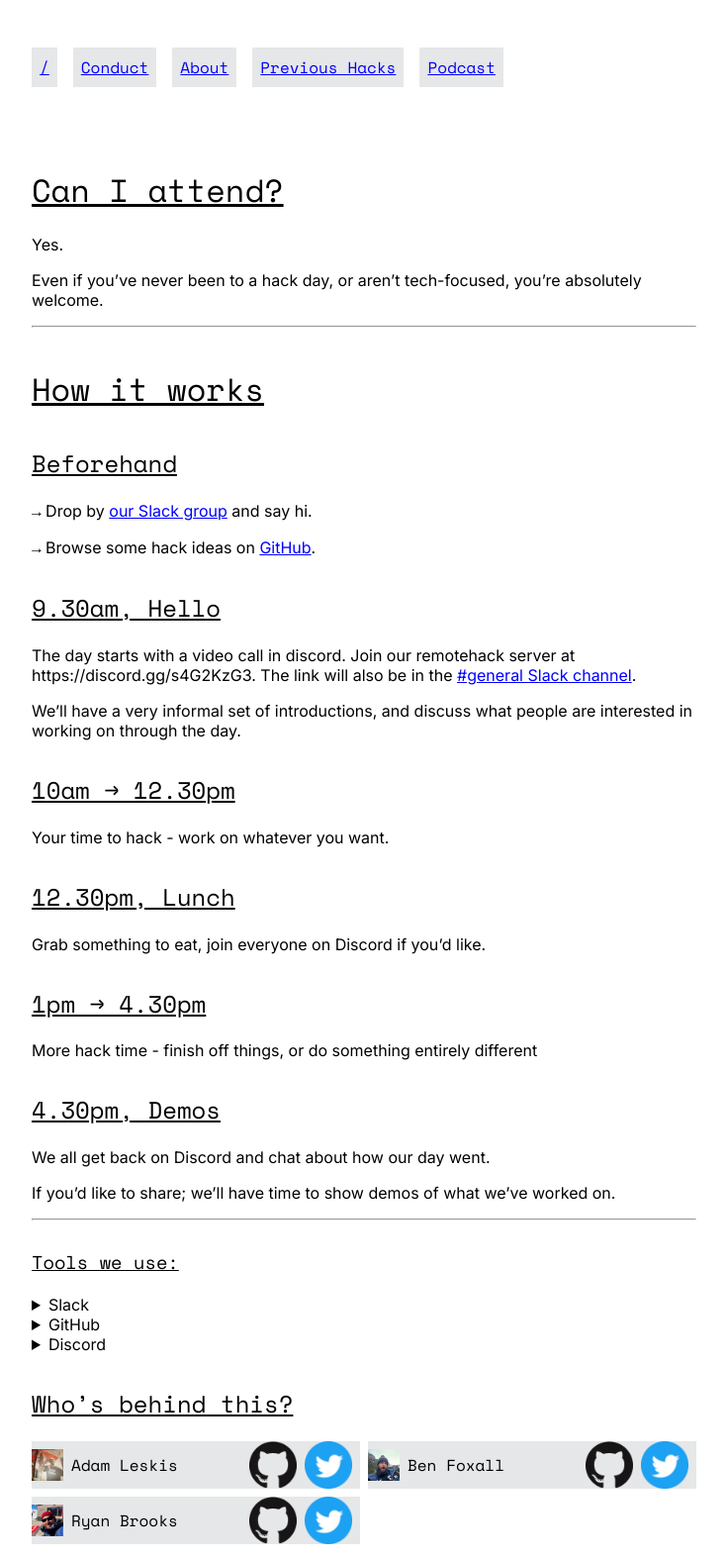
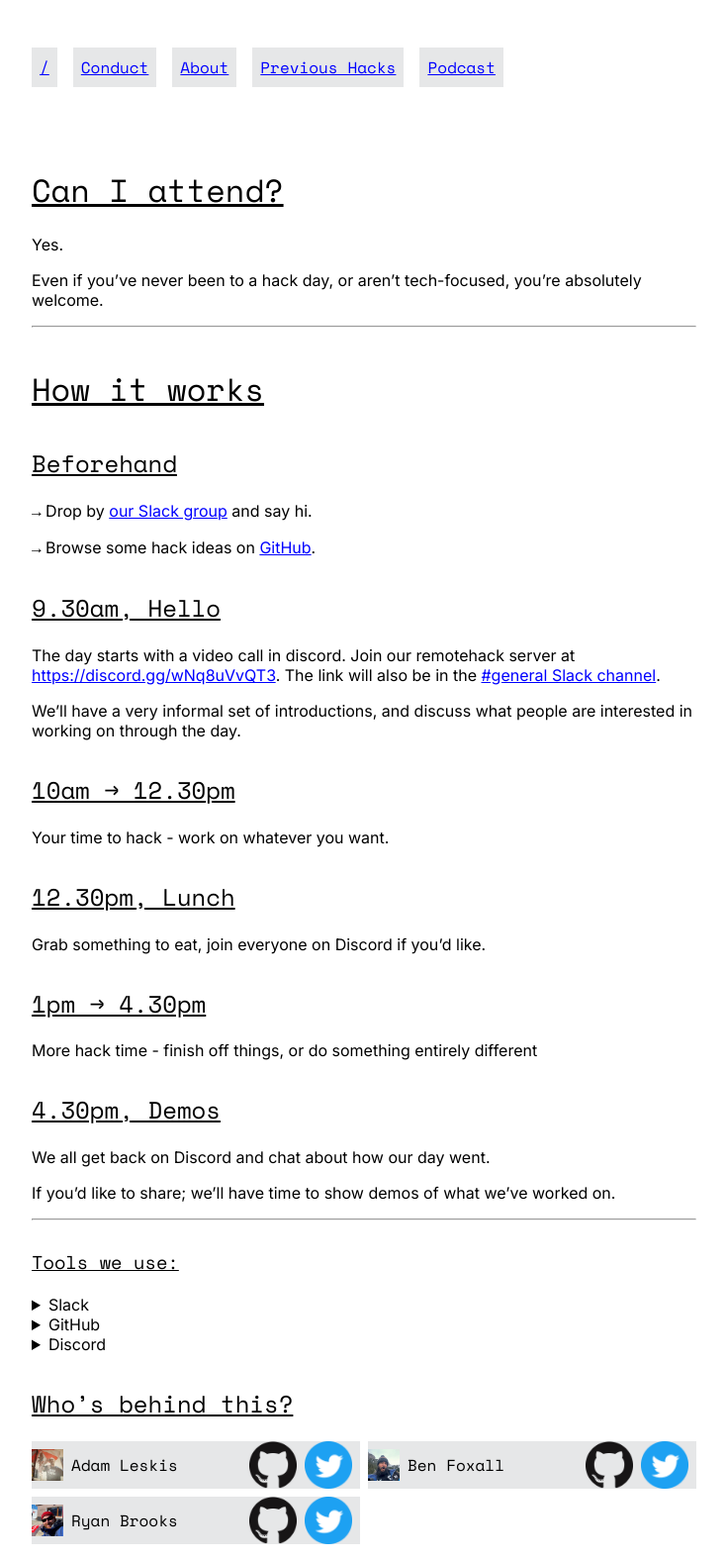
Before and after one commit to remotehack/remotehack.github.io, a Jekyll site: the page built from about.md, in a window 1280 px wide. Shown: the whole page at 99% size, without its empty margins (272-1007 px from the left). Built offline with Jekyll 4.4.1, drawn with Linux system fonts in a browser that asks for light colours; some of the changed lines change nothing that is shown.

Commit message:
update discord link to look like a link and actually be usable
previous link had expired, so here's one that's set to never expire and be usable by as many people as want to join.

```diff
--- a/about.md
+++ b/about.md
@@ -21,7 +21,7 @@ Even if you've never been to a hack day, or aren't tech-focused, you're absolute
 
 ## 9.30am, Hello
 
-The day starts with a video call in discord. Join our remotehack server at https://discord.gg/s4G2KzG3. The link will also be in the [#general Slack channel](/join).
+The day starts with a video call in discord. Join our remotehack server at [https://discord.gg/wNq8uVvQT3](https://discord.gg/wNq8uVvQT3). The link will also be in the [#general Slack channel](/join).
 
 We'll have a very informal set of introductions, and discuss what people are interested in working on through the day.
 
```
